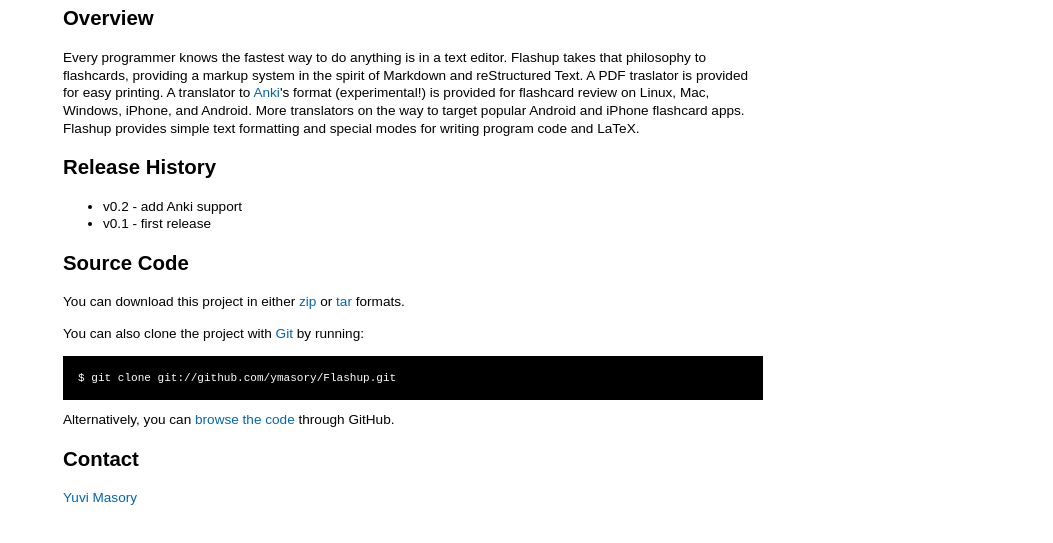
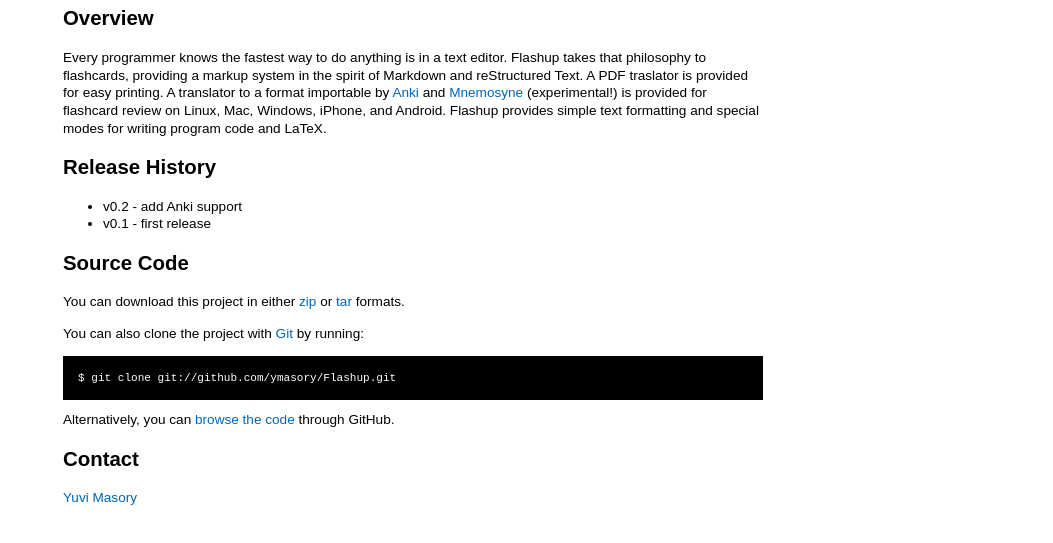
Before and after one commit to ymasory/Flashup, a plain HTML site: page index.html in a window 1280 px wide. Shown: the part 303-846 px from the top of the page, without its empty margins (227-1280 px from the left). Drawn offline with Linux system fonts and the light colour scheme.

Commit message:
[script commit]

```diff
--- a/index.html
+++ b/index.html
@@ -41,7 +41,7 @@
 
 
     <h2>Overview</h2>
-    <p>Every programmer knows the fastest way to do anything is in a text editor. Flashup takes that philosophy to flashcards, providing a markup system in the spirit of Markdown and reStructured Text. A PDF traslator is provided for easy printing. A translator to <a href="http://ankisrs.net/">Anki</a>'s format (experimental!) is provided for flashcard review on Linux, Mac, Windows, iPhone, and Android. More translators on the way to target popular Android and iPhone flashcard apps. Flashup provides simple text formatting and special modes for writing program code and LaTeX.</p>
+    <p>Every programmer knows the fastest way to do anything is in a text editor. Flashup takes that philosophy to flashcards, providing a markup system in the spirit of Markdown and reStructured Text. A PDF traslator is provided for easy printing. A translator to a format importable by <a href="http://ankisrs.net/">Anki</a> and <a href="http://www.mnemosyne-proj.org/">Mnemosyne</a> (experimental!) is provided for flashcard review on Linux, Mac, Windows, iPhone, and Android. Flashup provides simple text formatting and special modes for writing program code and LaTeX.</p>
 
     <h2>Release History</h2>
     <p><ul>
```
